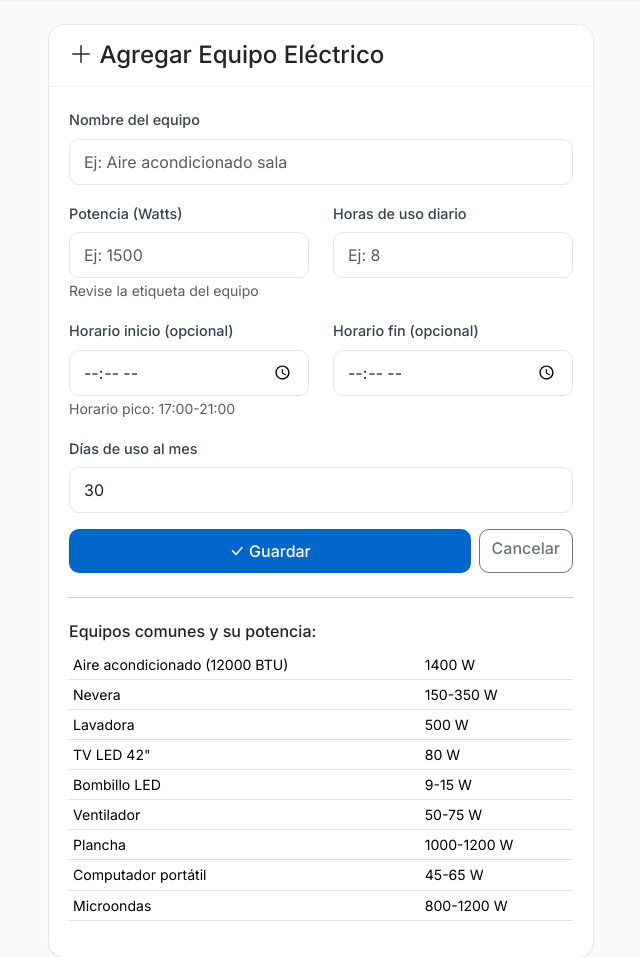
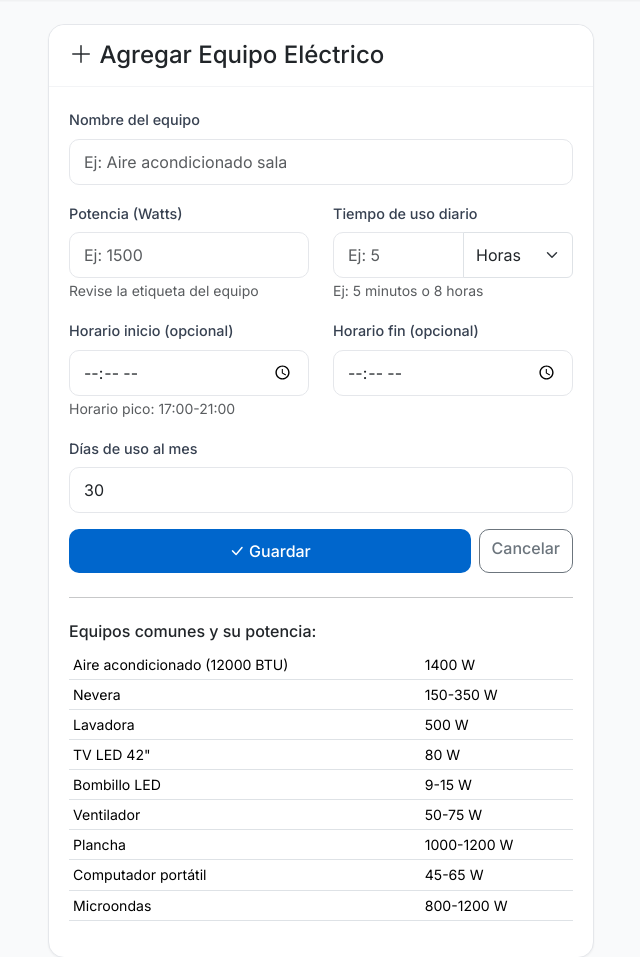
Before and after one commit to carlosbax25/afinialcg, a Flask app: page /inventario/agregar in a window 1280 px wide. Shown: the part 63-1020 px from the top of the page, without its empty margins (319-959 px from the left). Run offline with Flask 3, Linux system fonts and the light colour scheme; some libraries are stand-ins or nearby versions.

Commit message:
Inventario: permite ingresar tiempo en minutos u horas

```diff
--- a/routes/inventory.py
+++ b/routes/inventory.py
@@ -18,6 +18,15 @@ def listar():
                            total_consumo_mensual=round(total_consumo_mensual, 2))
 
 
+def _calcular_horas(form):
+    """Convierte tiempo de uso a horas (acepta horas o minutos)."""
+    tiempo = float(form['tiempo_uso'])
+    unidad = form.get('unidad_tiempo', 'horas')
+    if unidad == 'minutos':
+        return tiempo / 60
+    return tiempo
+
+
 @inventory_bp.route('/inventario/agregar', methods=['GET', 'POST'])
 def agregar():
     if request.method == 'POST':
@@ -25,7 +34,7 @@ def agregar():
             equipo = Equipo(
                 nombre=request.form['nombre'],
                 potencia_watts=float(request.form['potencia_watts']),
-                horas_uso_diario=float(request.form['horas_uso_diario']),
+                horas_uso_diario=_calcular_horas(request.form),
                 horario_inicio=request.form.get('horario_inicio') or None,
                 horario_fin=request.form.get('horario_fin') or None,
                 dias_uso_mes=int(request.form.get('dias_uso_mes', 30))
@@ -48,7 +57,7 @@ def editar(id):
         try:
             equipo.nombre = request.form['nombre']
             equipo.potencia_watts = float(request.form['potencia_watts'])
-            equipo.horas_uso_diario = float(request.form['horas_uso_diario'])
+            equipo.horas_uso_diario = _calcular_horas(request.form)
             equipo.horario_inicio = request.form.get('horario_inicio') or None
             equipo.horario_fin = request.form.get('horario_fin') or None
             equipo.dias_uso_mes = int(request.form.get('dias_uso_mes', 30))
--- a/templates/inventory_form.html
+++ b/templates/inventory_form.html
@@ -28,10 +28,17 @@
                             <small class="text-muted">Revise la etiqueta del equipo</small>
                         </div>
                         <div class="col-md-6 mb-3">
-                            <label class="form-label">Horas de uso diario</label>
-                            <input type="number" step="0.5" class="form-control" name="horas_uso_diario"
-                                   value="{{ equipo.horas_uso_diario if equipo else '' }}"
-                                   placeholder="Ej: 8" required>
+                            <label class="form-label">Tiempo de uso diario</label>
+                            <div class="input-group">
+                                <input type="number" step="0.1" class="form-control" name="tiempo_uso"
+                                       value="{{ equipo.horas_uso_diario * 60 if equipo and equipo.horas_uso_diario < 1 else (equipo.horas_uso_diario if equipo else '') }}"
+                                       placeholder="Ej: 5" required id="tiempo_uso">
+                                <select class="form-select" name="unidad_tiempo" id="unidad_tiempo" style="max-width: 110px;">
+                                    <option value="horas" {{ 'selected' if not equipo or equipo.horas_uso_diario >= 1 else '' }}>Horas</option>
+                                    <option value="minutos" {{ 'selected' if equipo and equipo.horas_uso_diario < 1 else '' }}>Minutos</option>
+                                </select>
+                            </div>
+                            <small class="text-muted">Ej: 5 minutos o 8 horas</small>
                         </div>
                     </div>
                     <div class="row">
```
